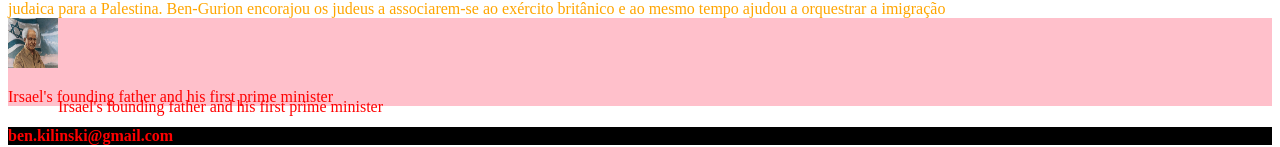
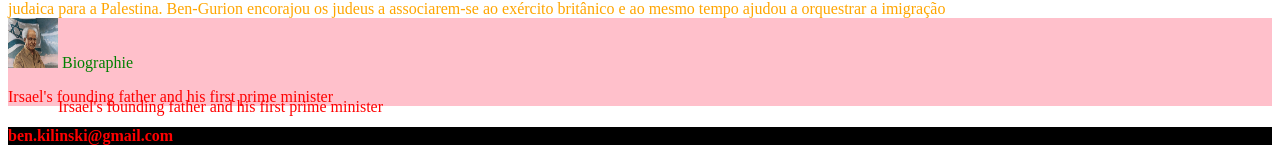
Before and after one commit to Ben-Kilinski/Profile-Ben-Gurion, a plain HTML site: page index.html in a window 1280 px wide. Shown: the part 458-605 px from the top of the page. Drawn offline with Linux system fonts and the light colour scheme.

Commit message:
bengurion fim

```diff
--- a/index.html
+++ b/index.html
@@ -70,6 +70,7 @@
 
     <section style="background-color: pink;">
         <img src="./David-Ben-Gurion-1.jpg">
+        <a href="https://pt.wikipedia.org/wiki/David_Ben-Gurion">Biographie</a>
         <p>Irsael's founding father and his first prime minister</p>
     </section>
     <footer>
--- a/style.css
+++ b/style.css
@@ -20,3 +20,7 @@ header p1,p3,p5{
 header p2,p4{
     color:yellow;
 }
+section a{
+    color: green;
+    text-decoration: none;
+}
```
